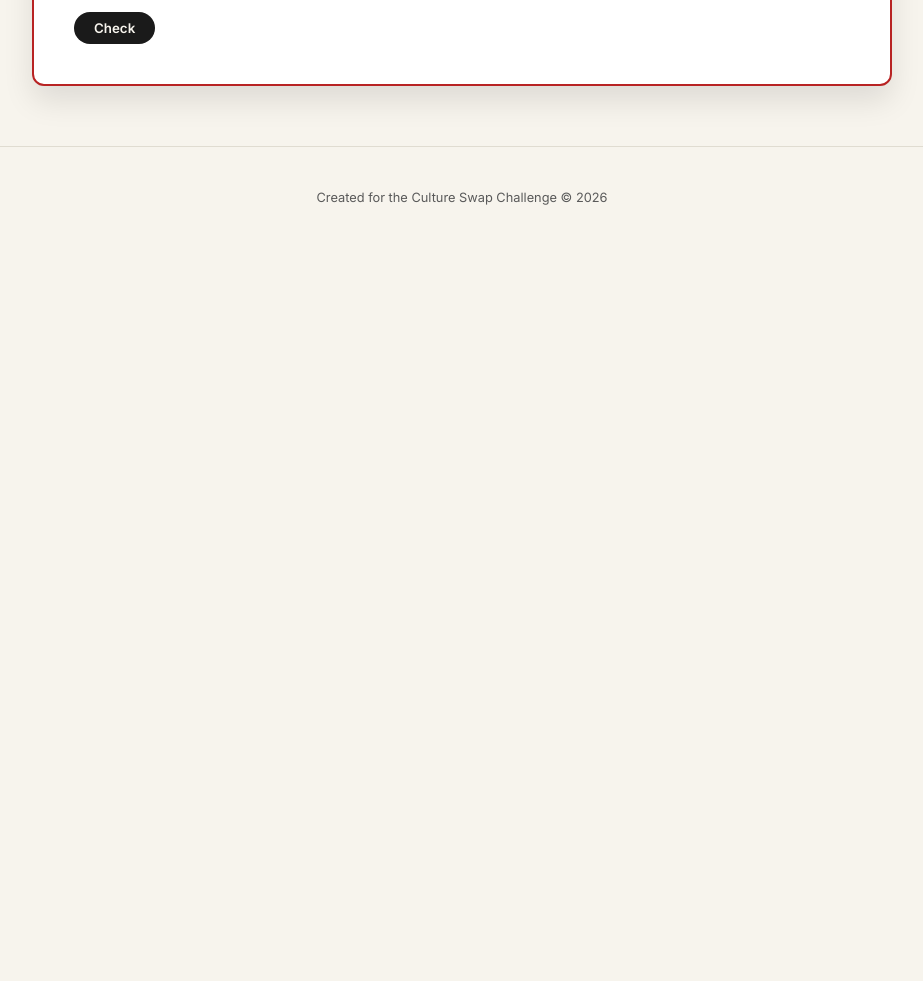
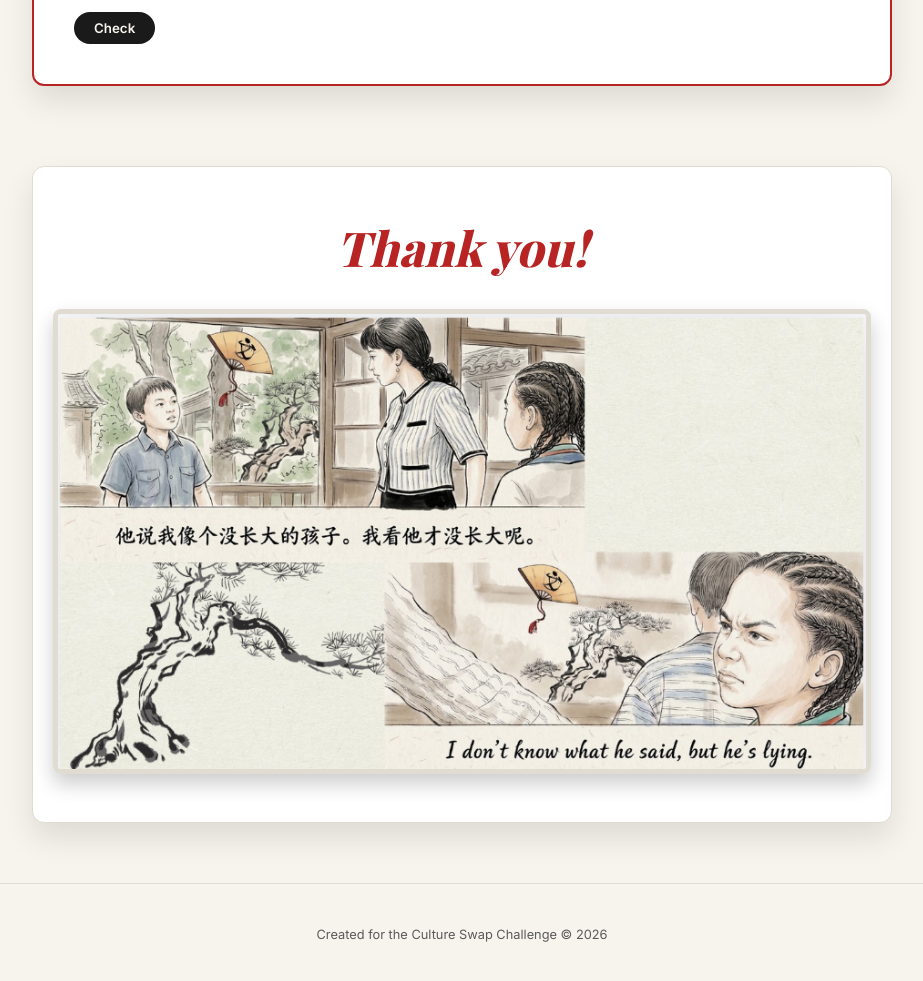
Before and after one commit to Andryuz007/chine-culture, a plain HTML site: page index.html in a window 1280 px wide. Shown: the part 2919-3900 px from the top of the page, without its empty margins (178-1101 px from the left). Before the commit the page ends 3168 px from the top, so only its background shows below. Drawn offline with nearby package versions, Linux system fonts and the light colour scheme; a web font is replaced by a local one.

Commit message:
Update index.html
cambios para una nueva imagen

```diff
--- a/index.html
+++ b/index.html
@@ -126,11 +126,6 @@ main { max-width: 900px; margin: 100px auto 50px; padding: 0 20px; }
 .accordion-inner { padding: 25px; }
 
 .highlight { color: var(--accent-red); font-weight: 600; font-style: italic; }
-.grammar-box {
-  background: rgba(184, 35, 35, 0.05); border-left: 4px solid var(--accent-red);
-  padding: 15px; margin-top: 15px; border-radius: 0 8px 8px 0; font-size: 0.9rem;
-}
-.grammar-box strong { color: var(--accent-red); font-family: 'Inter', sans-serif; text-transform: uppercase; font-size: 0.75rem; letter-spacing: 1px; }
 
 .section-img { width: 100%; border-radius: 8px; margin-bottom: 20px; object-fit: cover; max-height: 400px; }
 
@@ -166,6 +161,31 @@ main { max-width: 900px; margin: 100px auto 50px; padding: 0 20px; }
 .feedback.correct { display: block; background: rgba(40, 167, 69, 0.1); color: #28a745; border-left: 4px solid #28a745; }
 .feedback.incorrect { display: block; background: rgba(220, 53, 69, 0.1); color: #dc3545; border-left: 4px solid #dc3545; }
 
+/* NUEVA SECCIÓN: MENSAJE DE GRACIAS Y MEME */
+.thank-you-section {
+  text-align: center;
+  margin-top: 80px;
+  padding: 40px 20px;
+  background: var(--card-bg);
+  border-radius: 12px;
+  box-shadow: var(--shadow);
+  border: 1px solid var(--border-color);
+}
+.thank-you-section h2 {
+  font-family: 'Playfair Display', serif;
+  font-size: 3rem;
+  color: var(--accent-red);
+  margin-bottom: 20px;
+  font-style: italic;
+}
+.meme-image {
+  max-width: 100%;
+  height: auto;
+  border-radius: 8px;
+  box-shadow: 0 10px 20px rgba(0,0,0,0.2);
+  border: 5px solid var(--border-color);
+}
+
 footer {
   text-align: center; padding: 40px; color: var(--text-muted);
   font-family: 'Inter', sans-serif; font-size: 0.8rem; border-top: 1px solid var(--border-color);
@@ -176,6 +196,7 @@ footer {
   .nav-links { display: none; }
   .hero h1 { font-size: 2rem; }
   .quiz-section { padding: 20px; }
+  .thank-you-section h2 { font-size: 2rem; }
 }
 </style>
 </head>
@@ -199,7 +220,6 @@ footer {
 <main>
   <!-- PORTADA -->
   <section id="intro" class="hero">
-    <!-- GUION: "Hello everyone. Today I want to talk about the Spring Festival, the most important tradition in China. As you can see, it is a very colorful celebration with dragons and red lanterns." -->
     <h1>The Spring Festival</h1>
     <p>This is <strong>an</strong> important tradition in China. It is <strong>an extremely</strong> colorful celebration with dragons and red lanterns.</p>
     <img src="1dragon.jpg" alt="Spring Festival Dragon" class="hero-image">
@@ -215,7 +235,6 @@ footer {
     </div>
     <div class="accordion-content">
       <div class="accordion-inner">
-        <!-- GUION: "First, let's talk about preparation. Before the festival, everyone cleans the house to remove bad luck. Someone puts red decorations on the doors, and everyone wears new red clothes." -->
         <img src="2preparacion.jpg" alt="Preparation" class="section-img">
         <p>Before the festival, <span class="highlight">everyone</span> cleans the house to remove bad luck. <span class="highlight">Someone</span> puts red decorations on the doors. <span class="highlight">Everyone</span> wears new clothes, usually in red.</p>
       </div>
@@ -230,7 +249,6 @@ footer {
     </div>
     <div class="accordion-content">
       <div class="accordion-inner">
-        <!-- GUION: "On New Year's Eve, families prepare a big dinner. Nobody sleeps early because they stay up to watch fireworks and give money to children in red envelopes. A family is a group who supports you, and this dinner is an event that brings people together. They enjoy sharing this special moment." -->
         <img src="3festival.jpg" alt="Family Dinner" class="section-img">
         <p>On New Year's Eve, families prepare a big dinner. <span class="highlight">Nobody</span> sleeps early because they <span class="highlight">stay up</span> to watch fireworks and give red envelopes with money to children.</p>
         <p>People celebrate it with their families every year. A family is a group <span class="highlight">who</span> supports you. This dinner is an event <span class="highlight">that</span> brings people together. People enjoy <span class="highlight">sharing</span> traditional food.</p>
@@ -246,7 +264,6 @@ footer {
     </div>
     <div class="accordion-content">
       <div class="accordion-inner">
-        <!-- GUION: "Now, let me share my experience. The community started this tradition thousands of years ago. I visited China last year. I had never understood why red is so important until I saw it. Chinese people had celebrated this festival for centuries before it became famous worldwide. It is important to respect these customs." -->
         <img src="4maestro.jpg" alt="Experience" class="section-img">
         <p>The community <span class="highlight">started</span> this tradition many years ago. I <span class="highlight">visited</span> China and I <span class="highlight">had never understood</span> why red is so important until I saw it. Chinese people <span class="highlight">had celebrated</span> this festival for centuries before it became famous. It is important <span class="highlight">to respect</span> these customs.</p>
       </div>
@@ -255,7 +272,6 @@ footer {
 
   <!-- SECCIÓN INTERACTIVA: QUIZ -->
   <section id="challenge" class="quiz-section">
-    <!-- GUION: "Now, let's play a game! I have 5 questions for you. Are you ready for the challenge?" -->
     <h2>Ready for the Challenge?</h2>
     <p>Answer these 5 questions based on the presentation.</p>
 
@@ -319,6 +335,13 @@ footer {
       <div class="feedback" id="fb-q5"></div>
     </div>
 
+  </section>
+
+  <!-- NUEVA SECCIÓN: GRACIAS Y MEME -->
+  <section class="thank-you-section">
+    <!-- GUION: "And that is all for my presentation. Thank you very much for your attention! I hope you learned something new today. Here is a funny meme for you." -->
+    <h2>Thank you!</h2>
+    <img src="meme.jpg" alt="Funny meme" class="meme-image">
   </section>
 
 </main>
```
